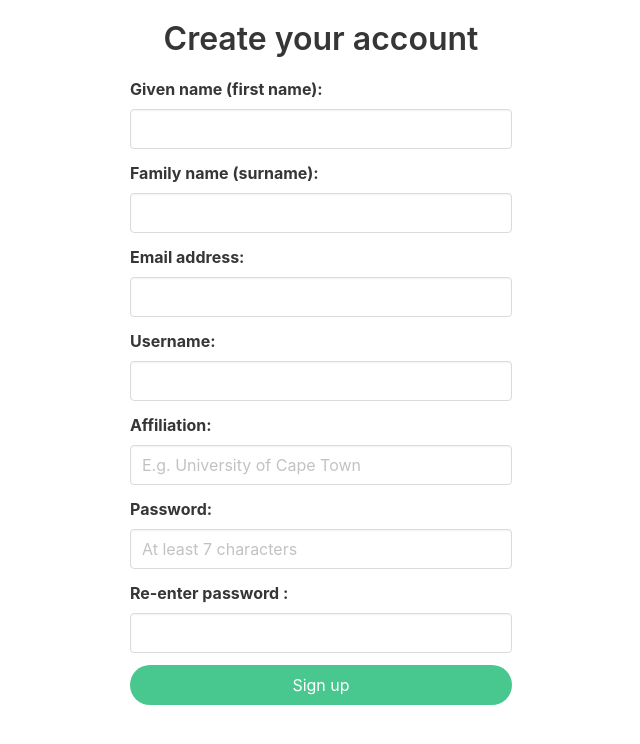
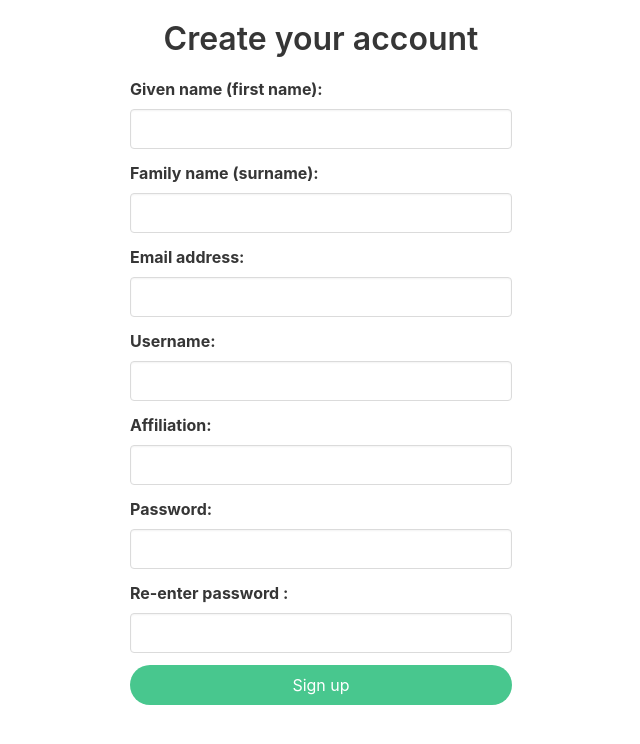
Before and after one commit to saltastroops/data-archive-frontend, a React (Create React App) app: page /register in a window 1280 px wide. Shown: the top 744 px of the page, without its empty margins (319-959 px from the left). Built offline with nearby package versions, Linux system fonts and the light colour scheme.

Commit message:
Registration uses InputField component, errors shown for specific input field

```diff
--- a/src/components/RegistrationForm/RegistrationForm.tsx
+++ b/src/components/RegistrationForm/RegistrationForm.tsx
@@ -31,7 +31,15 @@ errors : []
 */
 
 interface IRegistrationFormState {
-  errors: string[];
+  errors: {
+    affiliation: string;
+    confirmPassword: string;
+    email: string;
+    familyName: string;
+    givenName: string;
+    password: string;
+    username: string;
+  };
   userInput: {
     affiliation: string;
     confirmPassword: string;
@@ -79,7 +87,15 @@ class RegistrationForm extends React.Component<IRegistrationFormState> {
   };
 
   public state = {
-    errors: [],
+    errors: {
+      affiliation: "",
+      confirmPassword: "",
+      email: "",
+      familyName: "",
+      givenName: "",
+      password: "",
+      username: ""
+    },
     userInput: {
       affiliation: "",
       confirmPassword: "",
@@ -101,7 +117,15 @@ class RegistrationForm extends React.Component<IRegistrationFormState> {
     this.setState({ errors });
 
     // Check if there is an error, if there is abort signing up.
-    if (errors.length) {
+    if (
+      errors.affiliation ||
+      errors.confirmPassword ||
+      errors.email ||
+      errors.familyName ||
+      errors.givenName ||
+      errors.password ||
+      errors.username
+    ) {
       return;
     }
 
@@ -128,7 +152,7 @@ class RegistrationForm extends React.Component<IRegistrationFormState> {
     }
   };
 
-  onHandleInputChange = (e: any) => {
+  onHandleInputChange = (e: React.ChangeEvent<HTMLInputElement>) => {
     const name = e.target.name;
     const value = e.target.value;
     // Updating the userInput property of the state when input field value updates
@@ -142,6 +166,7 @@ class RegistrationForm extends React.Component<IRegistrationFormState> {
 
   render() {
     const { errors } = this.state;
+    console.log(errors);
     const {
       affiliation,
       confirmPassword,
@@ -162,58 +187,68 @@ class RegistrationForm extends React.Component<IRegistrationFormState> {
               <Heading>Create your account</Heading>
               {error ? <ErrorMessage>{error.message}</ErrorMessage> : null}
 
-              {errors.map(err => (
-                <ErrorMessage key={err}>Error: {err}</ErrorMessage>
-              ))}
-
               <RegistrationInputField
+                error={errors.givenName}
+                loading={loading}
                 name={"givenName"}
                 label={"Given name (first name)"}
-                onChange={this.onHandleInputChange}
+                onChange={this.onHandleInputChange.bind(this)}
                 type={"text"}
                 value={givenName}
               />
               <RegistrationInputField
+                error={errors.familyName}
+                loading={loading}
                 name={"familyName"}
                 label={"Family name (surname)"}
-                onChange={this.onHandleInputChange}
+                onChange={this.onHandleInputChange.bind(this)}
                 type={"text"}
                 value={familyName}
               />
               <RegistrationInputField
+                error={errors.email}
+                loading={loading}
                 name={"email"}
                 label={"Email address"}
-                onChange={this.onHandleInputChange}
+                onChange={this.onHandleInputChange.bind(this)}
                 type={"text"}
                 value={email}
               />
               <RegistrationInputField
+                error={errors.username}
+                loading={loading}
                 name={"username"}
                 label={"Username"}
-                onChange={this.onHandleInputChange}
+                onChange={this.onHandleInputChange.bind(this)}
                 type={"text"}
                 value={username}
               />
               <RegistrationInputField
+                error={errors.affiliation}
+                loading={loading}
                 name={"affiliation"}
                 label={"Affiliation"}
                 placeholder={"E.g. University of Cape Town"}
-                onChange={this.onHandleInputChange}
+                onChange={this.onHandleInputChange.bind(this)}
                 type={"text"}
                 value={affiliation}
               />
               <RegistrationInputField
+                error={errors.password}
+                loading={loading}
                 name={"password"}
                 label={"Password"}
                 placeholder={"At least 7 characters"}
-                onChange={this.onHandleInputChange}
+                onChange={this.onHandleInputChange.bind(this)}
                 type={"password"}
                 value={password}
               />
               <RegistrationInputField
+                error={errors.confirmPassword}
+                loading={loading}
                 name={"confirmPassword"}
                 label={"Re-enter password "}
-                onChange={this.onHandleInputChange}
+                onChange={this.onHandleInputChange.bind(this)}
                 type={"password"}
                 value={confirmPassword}
               />
--- a/src/components/RegistrationForm/RegistrationInputField.tsx
+++ b/src/components/RegistrationForm/RegistrationInputField.tsx
@@ -1,7 +1,10 @@
 import * as React from "react";
+import InputField from "../basicComponents/InputField";
 
 interface IRegistrationInputProps {
+  error?: string;
   label?: string;
+  loading?: boolean;
   name?: string;
   onChange?: any;
   placeholder?: string;
@@ -10,21 +13,21 @@ interface IRegistrationInputProps {
 }
 
 const RegistrationInputField = (props: IRegistrationInputProps) => {
-  const { label, name, onChange, placeholder, type, value } = props;
+  const { error, label, loading, name, onChange, type, value } = props;
   return (
     <div className={"field"}>
       <label htmlFor={`${name}+${label}`} className={"label"}>
         {label}:
       </label>
       <div className={"control is-child"}>
-        <input
-          id={name}
+        <InputField
+          data-test="target-name-input"
+          disabled={loading}
+          name={name}
+          value={value || ""}
+          error={error}
+          onChange={onChange}
           type={type}
-          className={`${name} input`}
-          name={name}
-          placeholder={placeholder}
-          value={value}
-          onChange={onChange}
         />
       </div>
     </div>
--- /dev/null
+++ b/src/components/basicComponents/InputField.tsx
@@ -0,0 +1,36 @@
+import * as React from "react";
+import styled from "styled-components";
+import { type } from "os";
+
+interface IInputProps extends React.InputHTMLAttributes<HTMLInputElement> {
+  error?: string;
+  type?: string;
+}
+
+/**
+ * A paragraph with an error message.
+ */
+const Error = styled.p.attrs({
+  className: "has-text-danger"
+})``;
+
+/**
+ * An input field with an error message underneath it.
+ *
+ * The field accepts all attributes you can pass to an HTML input element. In
+ * addition, you may pass an error argument with an error message to display.
+ */
+const InputField = (props: IInputProps) => {
+  const { className, error, type, ...rest } = props;
+  return (
+    <div className="control">
+      <input
+        type={type}
+        className={`input ${className} ${error && error !== "" && "is-danger"}`}
+        {...rest}
+      />
+      {error && <Error>{error}</Error>}
+    </div>
+  );
+};
+export default InputField;
--- a/src/util/RegistrationFormValidation.ts
+++ b/src/util/RegistrationFormValidation.ts
@@ -62,41 +62,49 @@ export const validateRegistrationField = (
   registrationInput: IRegistrationForm
 ) => {
   // An object to Store errors for all fields.
-  const errors: string[] = [];
+  const errors: IRegistrationForm = {
+    affiliation: "",
+    confirmPassword: "",
+    email: "",
+    givenName: "",
+    familyName: "",
+    password: "",
+    username: ""
+  };
 
   // Check if the submitted given name is not empty.
   if (!registrationInput.givenName) {
-    errors.push("Given name can't be empty");
+    errors.givenName = "Given name can't be empty";
   }
 
   // Check if the submitted family name is not empty.
   if (!registrationInput.familyName) {
-    errors.push("Family name can't be empty");
+    errors.familyName = "Family name can't be empty";
   }
 
   // Check if the submitted username is not empty.
   if (!registrationInput.username) {
-    errors.push(`Username cannot be empty.`);
+    errors.username = `Username cannot be empty.`;
   }
 
   // Check if the submitted username contains upper case characters.
   if (registrationInput.username !== registrationInput.username.toLowerCase()) {
-    errors.push("Username must be in lowercase");
+    errors.username = "Username must be in lowercase";
   }
 
   // Check if the submitted email address is valid.
   if (!validate(registrationInput.email, { minDomainAtoms: 2 })) {
-    errors.push("Email address is invalid");
+    errors.email = "Email address is invalid";
   }
 
   // Check if the password is secure enough.
   if (registrationInput.password.length <= 6) {
-    errors.push("Password should be at least 7 characters long");
+    errors.password = "Password should be at least 7 characters long";
   }
 
   // Check if passwords match
   if (registrationInput.password !== registrationInput.confirmPassword) {
-    errors.push("Passwords do not match");
+    errors.confirmPassword = "Passwords do not match";
   }
 
   // return an array consisting of error message if any or empty.
```
